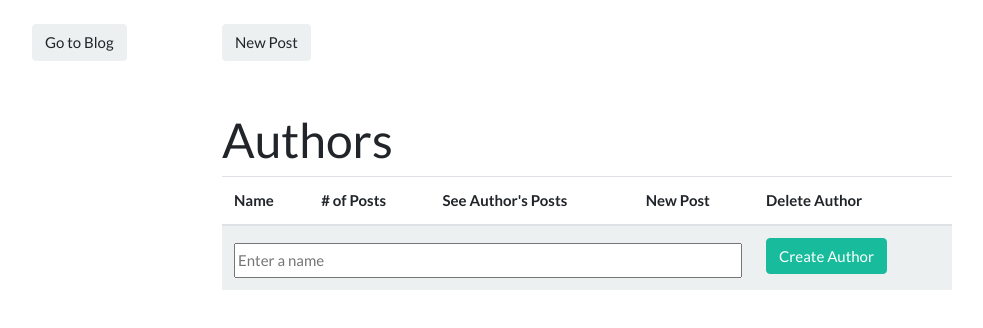
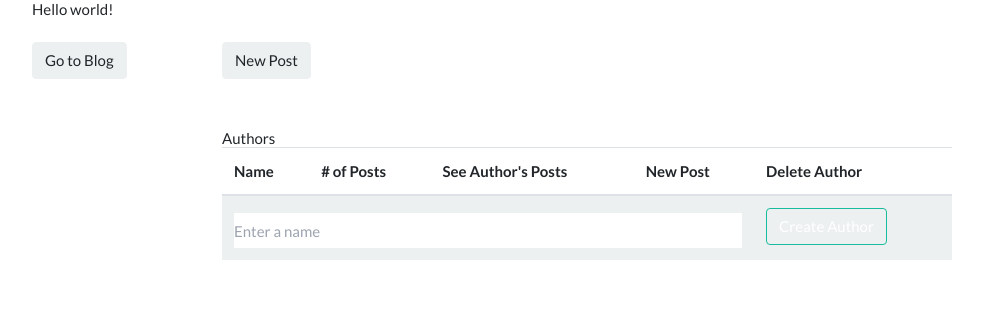
Before and after one commit to journeycruz/repo_branch_pruning, a website: page public/author-manager.html in a window 1280 px wide. Shown: the whole page, without its empty margins (53-1036 px from the left). Drawn offline with nearby package versions, Linux system fonts and the light colour scheme; no server answers.

Commit message:
tailwind init

```diff
--- a/package.json
+++ b/package.json
@@ -23,5 +23,8 @@
         "mysql2": "^2.3.3",
         "nodemon": "^2.0.15",
         "sequelize": "^6.16.1"
+    },
+    "devDependencies": {
+        "tailwindcss": "^3.0.23"
     }
 }
--- a/public/author-manager.html
+++ b/public/author-manager.html
@@ -8,11 +8,15 @@
     <link href="https://maxcdn.bootstrapcdn.com/bootswatch/4.0.0/flatly/bootstrap.min.css" rel="stylesheet">
     <link rel="stylesheet" href="css/styles.css" media="screen" title="no title">
     <script src="https://code.jquery.com/jquery.js"></script>
+    <link href="/dist/output.css" rel="stylesheet">
     <script src="https://maxcdn.bootstrapcdn.com/bootstrap/4.0.0/js/bootstrap.min.js"></script>
 </head>
 
 <body>
     <div class="container">
+        <h1 class="text-3xl font-bold underline">
+            Hello world!
+        </h1>
         <div class="row mt-4">
             <div class="col-md-2 col-sm-2">
                 <a class="btn btn-light" href="/blog">Go to Blog</a>
--- a/public/css/styles.css
+++ b/public/css/styles.css
@@ -1,3 +1,6 @@
+@tailwind base;
+@tailwind components;
+@tailwind utilities;
 button.submit {
     float: right;
 }
--- /dev/null
+++ b/tailwind.config.js
@@ -0,0 +1,7 @@
+module.exports = {
+    content: ["./src/**/*.{html,js}"],
+    theme: {
+        extend: {},
+    },
+    plugins: [],
+}
```
Also changed, not shown: dist/output.css (added), 1 other file.
